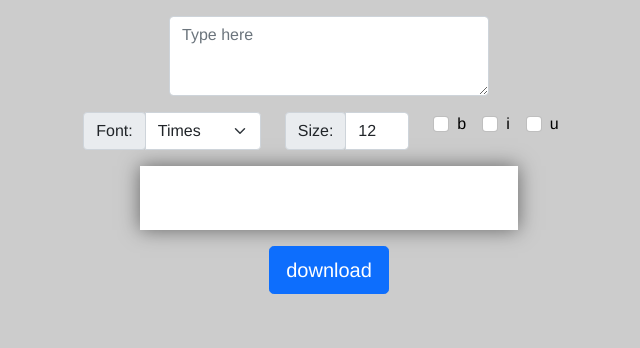
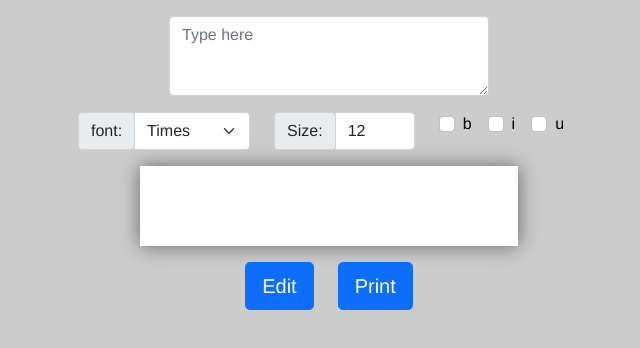
Before and after one commit to HuyenSofiaTUB/trauerschleife, a Vue app: page / in a window 1280 px wide. Shown: the top 348 px of the page, without its empty margins (311-951 px from the left). Built offline with nearby package versions, Linux system fonts and the light colour scheme.

Commit message:
added vertical text and motifs

```diff
--- a/package.json
+++ b/package.json
@@ -8,6 +8,7 @@
     "lint": "vue-cli-service lint"
   },
   "dependencies": {
+    "@popperjs/core": "^2.11.5",
     "bootstrap": "^5.1.3",
     "core-js": "^3.8.3",
     "jspdf": "^2.5.1",
--- /dev/null
+++ b/src/components/EditModal.vue
@@ -0,0 +1,144 @@
+<script>
+export default {
+    emits: ['madechanges'],
+    data() {
+        return {
+            settings: {
+                pic: 'none',
+                width: 100,
+                rotated: false,
+                imgSize: 20,
+                margin: 10,
+                pos: 0
+            },
+        }
+    },
+    methods: {
+    }
+}
+</script>
+
+<template>
+    <!-- Button trigger modal -->
+    <button type="button" class="btn btn-primary btn-lg" data-bs-toggle="modal" data-bs-target="#exampleModal">
+        Edit
+    </button>
+
+    <!-- Modal -->
+    <div class="modal" id="exampleModal" tabindex="-1" aria-labelledby="exampleModalLabel" aria-hidden="true">
+        <div class="modal-dialog modal-fullscreen-sm-down modal-dialog-scrollable modal-lg">
+            <div class="modal-content">
+                <div class="modal-header">
+                    <h5 class="modal-title" id="exampleModalLabel">Edit Ribbon</h5>
+                    <button type="button" class="btn-close" data-bs-dismiss="modal" aria-label="Close"></button>
+                </div>
+                <div class="modal-body">
+                    <form>
+                        <div class="row align-items-center">
+
+                            <div class="col-sm-auto">
+                                <div class="input-group">
+                                    <div class="input-group-prepend">
+                                        <div class="input-group-text" for="width">width</div>
+                                    </div>
+                                    <input type="number" class="form-control" id="width" placeholder="100"
+                                        v-model="settings.width" style="width: 6em">
+                                </div>
+                            </div>
+
+                            <div class="col-sm-auto">
+                                <div class="form-check">
+                                    <input class="form-check-input" type="checkbox" id="rotate" v-model="settings.rotated">
+                                    <label class="form-check-label" for="rotate">vertical text</label>
+                                </div>
+                            </div>
+
+                        </div>
+                    </form>
+                    <hr>
+                    <form>
+                        <div class="row align-items-center">
+
+                            <div class="col-sm-9">
+                                <div class="row mt-2">
+                                    <div class="input-group">
+
+                                        <div class="input-group-prepend">
+                                            <label class="input-group-text" for="motifs"> motif </label>
+                                        </div>
+
+                                        <select class="form-select" id="motifs" v-model="settings.pic">
+                                            <option value="none">none</option>
+                                            <option value="rose1">rose1</option>
+                                            <option value="angel1">angel1</option>
+                                            <option value="pray1">pray1</option>
+                                            <option value="dove1">dove1</option>
+                                        </select>
+
+                                    </div>
+                                </div>
+                                <div class="row mt-2">
+                                    <div class="col-sm-auto">
+
+                                        <div class="input-group">
+
+                                            <div class="input-group-prepend">
+                                                <label class="input-group-text" for="size"> size </label>
+                                            </div>
+
+                                            <input class="form-control" v-model="settings.imgSize" id="size" type="number"
+                                                style="width: 6em">
+
+                                        </div>
+                                    </div>
+                                    <div class="col-sm-auto">
+
+                                        <div class="input-group">
+
+                                            <div class="input-group-prepend">
+                                                <label class="input-group-text" for="margin"> margin </label>
+                                            </div>
+
+                                            <input class="form-control" v-model="settings.margin" id="margin" type="number"
+                                                style="width: 6em">
+
+                                        </div>
+                                    </div>
+                                </div>
+                                <div class="row mt-2">
+                                    <div class="col-sm-auto">
+
+                                        <div class="form-check form-check-inline">
+                                            <input class="form-check-input" type="radio" name="position" id="above"
+                                                v-model="settings.pos" value="0">
+                                            <label class="form-check-label" for="above">above</label>
+                                        </div>
+                                        <div class="form-check form-check-inline">
+                                            <input class="form-check-input" type="radio" name="position" id="below"
+                                                v-model="settings.pos" value="1">
+                                            <label class="form-check-label" for="below">below</label>
+                                        </div>
+                                    </div>
+                                </div>
+                            </div>
+
+                            <div class="col-sm-auto">
+                                <img src="../assets/motifs/pray1.png" class="rounded float-left"
+                                    style="width: 7em; height: auto">
+                            </div>
+
+                        </div>
+                    </form>
+
+                </div>
+                <div class="modal-footer">
+                    <button type="button" class="btn btn-secondary" data-bs-dismiss="modal">Close</button>
+                    <button type="button" class="btn btn-primary" @click="$emit('madechanges', this.settings)">Save changes</button>
+                </div>
+            </div>
+        </div>
+    </div>
+</template>
+
+<style>
+</style>
--- a/src/components/RibbonEditor.vue
+++ b/src/components/RibbonEditor.vue
@@ -8,6 +8,7 @@ import '@/assets/Playfair/Playfair-bold.js'
 import '@/assets/Playfair/Playfair-italic.js'
 import '@/assets/Playfair/Playfair-normal.js'
 import '@/assets/Playfair/Playfair-bolditalic.js'
+import EditModal from './EditModal.vue'
 
 export default {
   data() {
@@ -18,22 +19,51 @@ export default {
       bold: false,
       italic: false,
       underlined: false,
-      pic: 0,
-      width: 100
+      settings: {
+        pic: 'none',
+        width: 100,
+        rotated: false,
+        imgSize: 20,
+        margin: 10,
+        pos: 0
+      },
     }
   },
   methods: {
+    saveChanges(settings) {
+      console.log("got new data");
+      this.settings.pic = settings.pic;
+      this.settings.width = settings.width;
+      this.settings.rotated = settings.rotated;
+      this.settings.imgSize = settings.imgSize;
+      this.settings.margin = settings.margin;
+      this.settings.pos = settings.pos;
+    },
     download() {
       var text = this.text;
-      var height = text.split("\n").length * this.size * 1.3;
+      var width = this.settings.width;
+      var height, angle, xOffset, yOffset;
+
+      if (this.settings.rotated) {
+        height = text.length * this.size;
+        angle = -90;
+        xOffset = width - this.size * 1.3;
+        yOffset = height / 4;
+      } else {
+        height = text.split("\n").length * this.size * 1.3;
+        angle = 0;
+        yOffset = this.size;
+        xOffset = width / 2;
+      }
+
       var mode = 'p';
-      if (this.width > height) {
+      if (width > height) {
         mode = 'l';
       }
       console.log(height);
       console.log(mode);
 
-      var doc = new jsPDF(mode, 'mm', [this.width, height]);
+      var doc = new jsPDF(mode, 'mm', [width, height]);
       console.log(doc.getFontList());
       let style = this.bold ? 'bold' : '';
       style = style += this.italic ? 'italic' : '';
@@ -44,29 +74,29 @@ export default {
       console.log(style);
       doc.setFont(this.font, style);
       doc.setFontSize(this.size / 0.35);
-      var xOffset = this.width / 2;
-      var yOffset = this.size;
-      doc.text(text, xOffset, yOffset, null, null, 'center');
+      doc.text(text, xOffset, yOffset, null, angle, 'center');
       doc.save("schleife.pdf");
     }
+  },
+  components: {
+    'edit-modal': EditModal
   }
 }
 </script>
 
 <template>
   <div class="container">
+
     <div class="row justify-content-center mt-3">
-
       <textarea class="form-control" v-model="text" placeholder="Type here" style="width: 20em; height: 5em"></textarea>
     </div>
     <div class="row justify-content-center mt-3">
+
       <div class="col-sm-auto">
-
         <div class="input-group">
 
           <div class="input-group-prepend">
-
-            <label class="input-group-text" for="fonts"> Font: </label>
+            <label class="input-group-text" for="fonts"> font: </label>
           </div>
 
           <select class="form-select" id="fonts" v-model="font">
@@ -76,6 +106,7 @@ export default {
             <option value="Noto">Noto</option>
             <option value="Playfair">Playfair</option>
           </select>
+
         </div>
       </div>
 
@@ -85,57 +116,63 @@ export default {
           <div class="input-group-prepend">
             <label class="input-group-text" for="size"> Size: </label>
           </div>
-          <input class="form-control" v-model="size" id="size" type="number" style="width: 4em">
+
+          <input class="form-control" v-model="size" id="size" type="number" style="width: 5em">
+
         </div>
       </div>
 
       <div class="col-sm-auto">
+
         <div class="form-check form-check-inline">
-
           <input class="form-check-input" type="checkbox" id="bold" v-model="bold">
           <label class="form-check-label" for="bold"> b</label>
         </div>
 
         <div class="form-check form-check-inline">
-
           <input class="form-check-input" type="checkbox" id="italic" v-model="italic">
           <label class="form-check-label" for="italic"> i</label><br>
         </div>
 
         <div class="form-check form-check-inline">
-
           <input class="form-check-input" type="checkbox" id="underlined" v-model="underlined">
           <label class="form-check-label" for="underlined"> u</label><br>
         </div>
+
       </div>
 
     </div>
-
     <div class="row justify-content-center mt-3">
-
-      <div class="page" v-bind:style="{ 'width': width + 'mm' }">
-        <br>
-
+      <div class="page" v-bind:style="{
+        'width': settings.width + 'mm',
+      }">
         <p class="print" v-bind:style="{
           'font-weight': (bold ? 'bold' : 'normal'),
           'text-decoration': (underlined ? 'underline' : 'none'),
           'font-style': (italic ? 'italic' : 'normal'),
           'font-family': font,
-          'font-size': size + 'mm'
+          'font-size': size + 'mm',
+          'writing-mode': settings.rotated ? 'vertical-rl' : 'horizontal-tb'
         }">
           {{ text }}
         </p>
+      </div>
+    </div>
 
-        <br>
+    <div class="row justify-content-center mt-3">
+
+      <div class="col-sm-auto">
+        <edit-modal @madechanges="saveChanges"></edit-modal>
+      </div>
+
+      <div class="col-sm-auto">
+        <button type="button" class="btn btn-primary btn-lg" @click="download">
+          Print
+        </button>
       </div>
 
     </div>
-    <div class="row justify-content-center mt-3">
-      <div class="col-sm-auto">
 
-        <button type="button" class="btn btn-primary btn-lg" @click="download">download</button>
-      </div>
-    </div>
   </div>
 </template>
 
@@ -145,12 +182,15 @@ div.page {
   display: block;
   box-shadow: 0 0 0.5cm rgba(0, 0, 0, 0.5);
   height: auto;
+  display: flex;
+  justify-content: center;
+  align-items: center;
+  padding: 2em 0em;
 }
 
 p.print {
   white-space: pre-line;
   line-height: 100%;
   color: black;
-  text-align: center
 }
 </style>
--- a/src/main.js
+++ b/src/main.js
@@ -1,5 +1,7 @@
 import { createApp } from 'vue'
 import App from './App.vue'
 import 'bootstrap/dist/css/bootstrap.css'
+import "bootstrap"
+
 
 createApp(App).mount('#app')
```
Also changed, not shown: src/assets/motifs/pray1.png (added), 1 other file (tests, documents, lock files or other folders).
